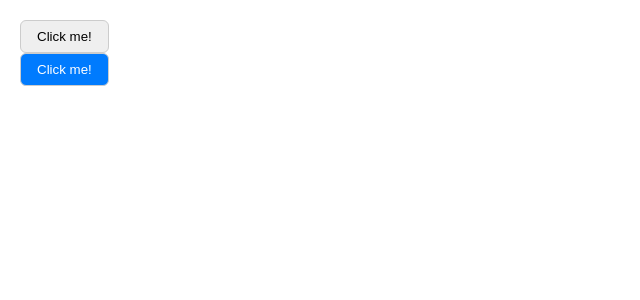
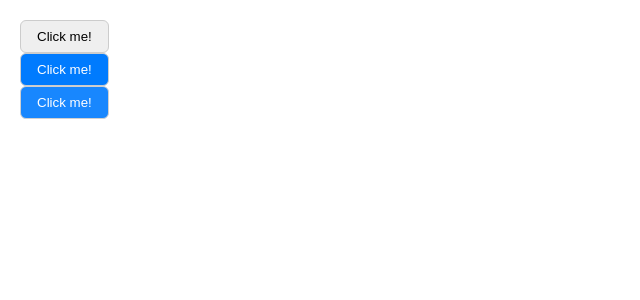
Before and after one commit to huuphuoc100911/tiktok_reacjs, a React (Create React App) app: page / in a window 1280 px wide. Shown: the top 300 px of the page, without its empty margins (0-640 px from the left). Built offline with nearby package versions, Linux system fonts and the light colour scheme.

Commit message:
use sass

```diff
--- a/package.json
+++ b/package.json
@@ -10,6 +10,7 @@
     "react": "^18.2.0",
     "react-dom": "^18.2.0",
     "react-scripts": "5.0.1",
+    "sass": "^1.69.5",
     "serve": "^14.2.1",
     "web-vitals": "^2.1.4"
   },
--- a/src/App.js
+++ b/src/App.js
@@ -7,6 +7,7 @@
             <div style={{ padding: "20px" }}>
                 <Button />
                 <Button primary />
+                <Button primary disabled />
             </div>
         </GlobalStyles>
     );
--- a/src/components/Button/Button.module.css
+++ b/src/components/Button/Button.module.scss
@@ -2,9 +2,19 @@
     padding: 8px 16px;
     border: 1px solid #ccc;
     border-radius: 6px;
+
+    &:hover {
+        cursor: pointer;
+        opacity: 0.9;
+    }
 }
 
 .primary {
     background-color: #007bfe;
     color: #fff;
 }
+
+.disabled {
+    opacity: 0.9;
+    pointer-events: none;
+}
--- a/src/components/Button/index.js
+++ b/src/components/Button/index.js
@@ -1,12 +1,13 @@
 import clsx from "clsx";
-import styles from "./Button.module.css";
+import styles from "./Button.module.scss";
 
 // classnames
 // clsx
 
-function Button({ primary }) {
+function Button({ primary, disabled }) {
     const classes = clsx(styles.btn, "d-flex", {
         [styles.primary]: primary,
+        [styles.disabled]: disabled,
     });
 
     return (
```
Also changed, not shown: 1 other file (tests, documents, lock files or other folders).
